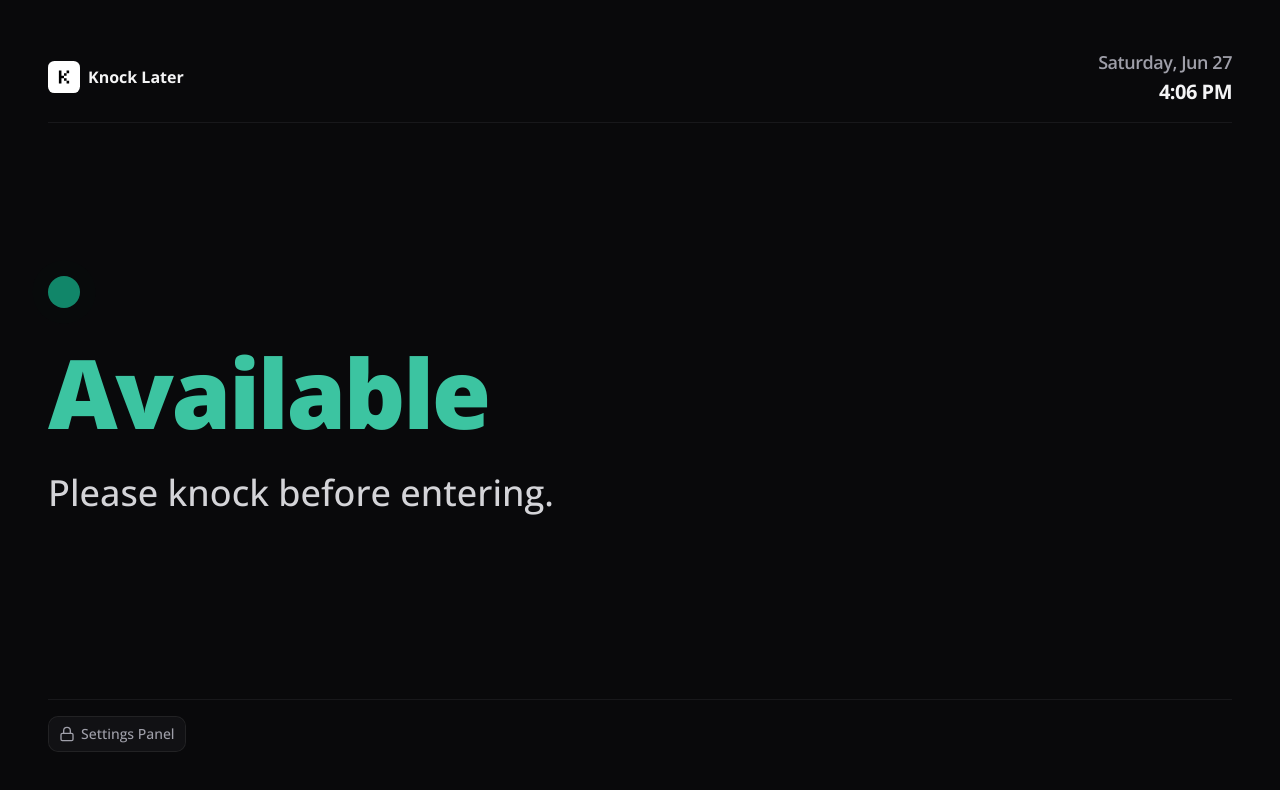
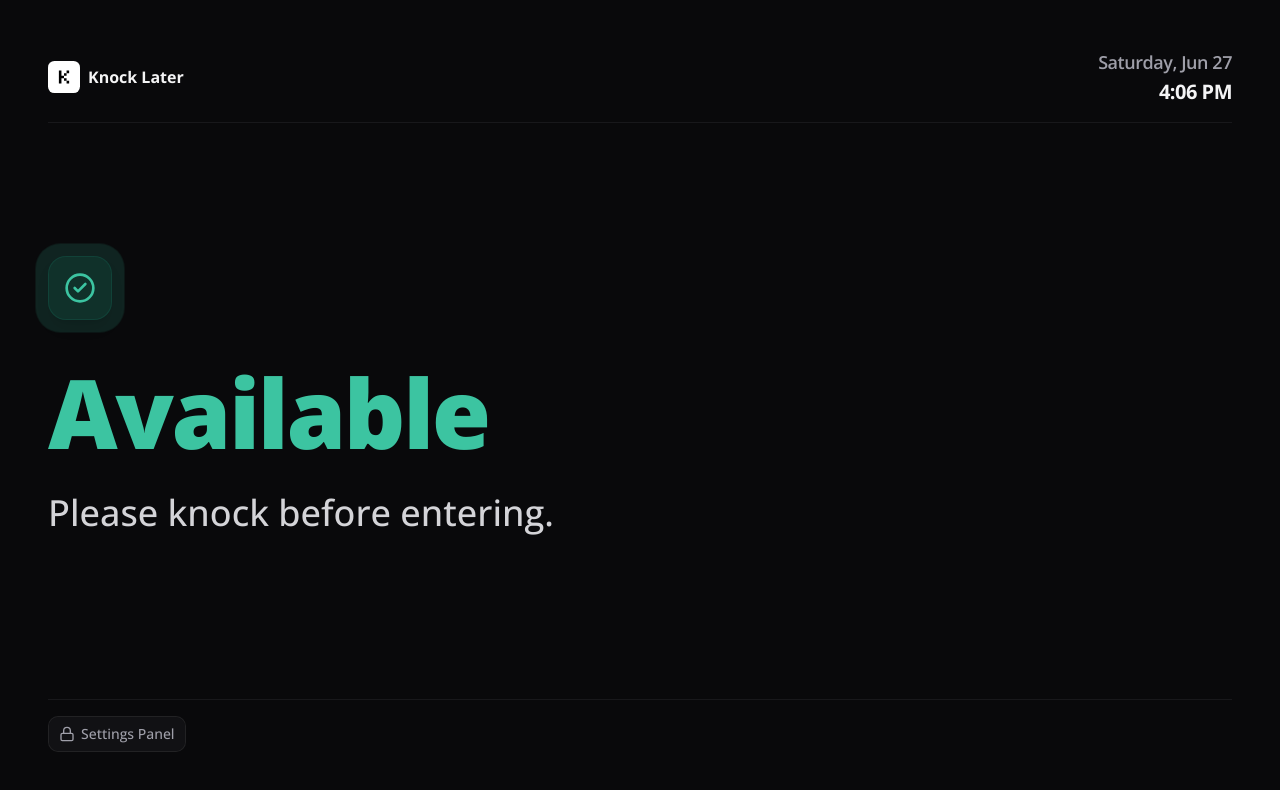
Before and after one commit to aforauvik/door-sign, a Next.js app: page /display/1 in a window 1280 px wide. Shown: the top 790 px of the page. Built offline with nearby package versions, Linux system fonts and the light colour scheme; no server answers.

Commit message:
feat: replace status pulse with dynamic icon component in door sign display

```diff
--- a/src/features/door-sign/components/door-sign-display.jsx
+++ b/src/features/door-sign/components/door-sign-display.jsx
@@ -6,6 +6,12 @@ import * as Icons from "lucide-react";
 import {Button} from "@/components/ui/button";
 import NoSleep from "nosleep.js";
 import {COLOR_THEMES} from "../constants/color-themes";
+
+function StatusIcon({name, className}) {
+	const IconComponent = Icons[name];
+	if (!IconComponent) return <Icons.HelpCircle className={className} />;
+	return <IconComponent className={className} />;
+}
 
 export function DoorSignDisplay({
 	state,
@@ -262,15 +268,17 @@ export function DoorSignDisplay({
 
 			{/* Main Status Display Area */}
 			<main className="z-10 flex-1 flex flex-col items-start justify-center w-full ml-0 mr-auto my-6">
-				{/* Status Pulse */}
-				<div className="relative flex h-8 w-8 mb-6">
+				{/* Active Status Icon with Pulse Ring */}
+				<div className="relative flex items-center justify-center h-16 w-16 mb-8">
 					<span
-						className={`animate-ping absolute inline-flex h-full w-full rounded-full ${pulsePingClass} opacity-75`}
-						style={{animationDuration: "2s"}}
+						className={`animate-ping absolute inline-flex h-full w-full rounded-2xl ${pulsePingClass} opacity-25`}
+						style={{animationDuration: "2.5s"}}
 					></span>
-					<span
-						className={`relative inline-flex rounded-full h-8 w-8 ${pulseBgClass}`}
-					></span>
+					<div
+						className={`relative inline-flex items-center justify-center rounded-2xl h-16 w-16 ${themeConfig.activeIcon || "bg-zinc-800 text-white"} border ${themeConfig.activeIcon ? "" : "border-zinc-700"} shadow-lg`}
+					>
+						<StatusIcon name={currentPreset?.icon} className="h-8 w-8" />
+					</div>
 				</div>
 
 				{/* Status Label */}
```
